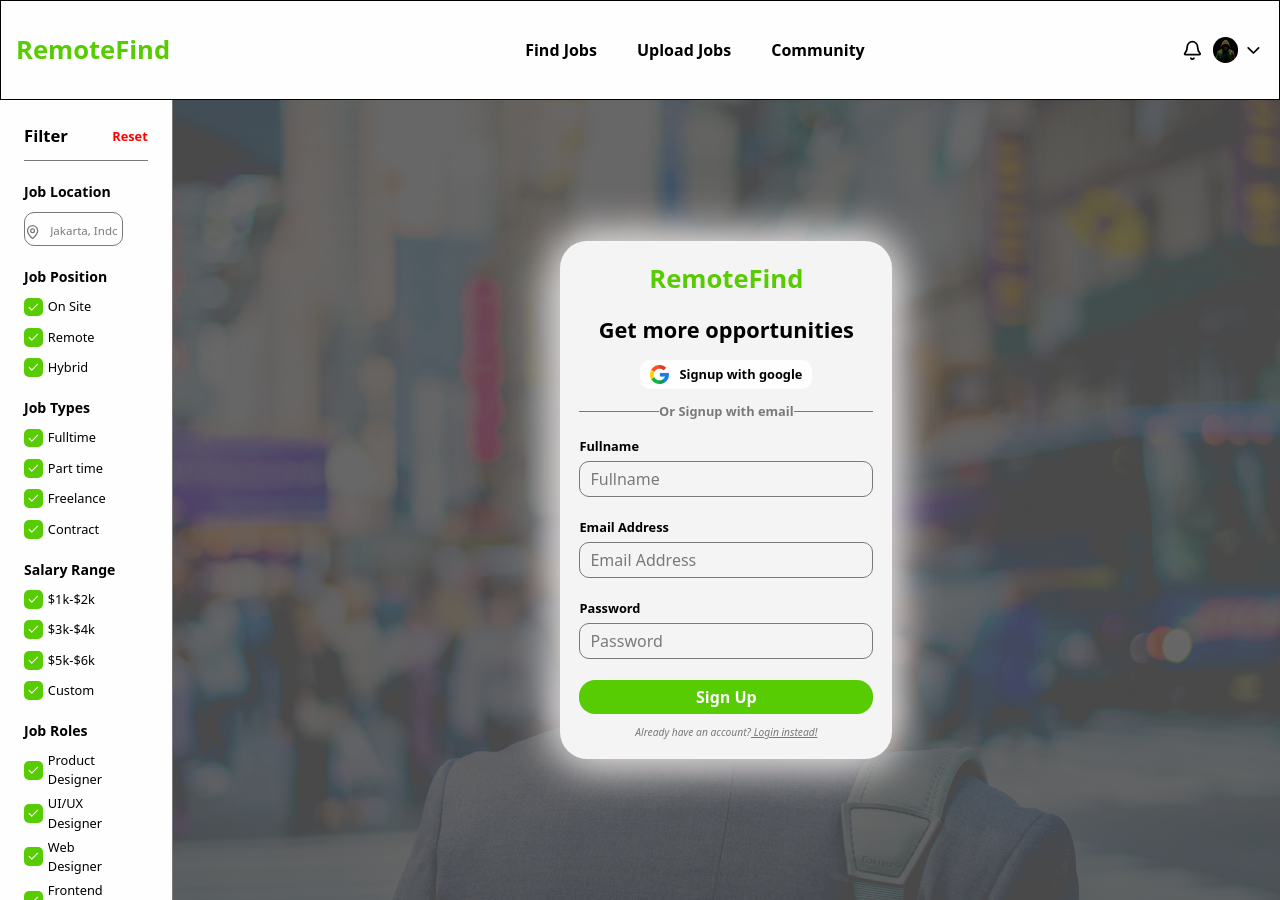
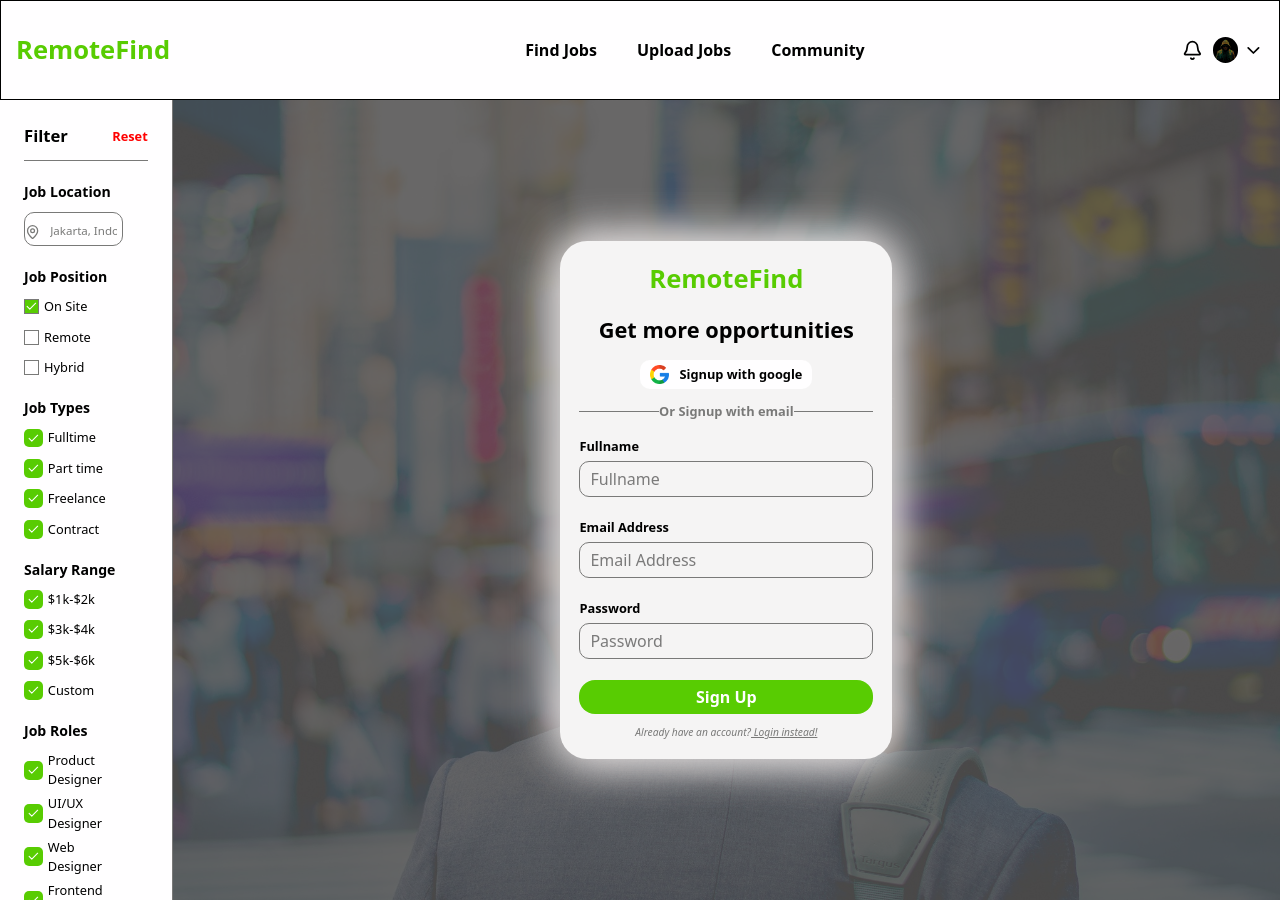
Before and after one commit to raazymuhd1/remote-find, a React (Vite) app: page /auth in a window 1280 px wide. Shown: the top 900 px of the page. Built offline with nearby package versions, Linux system fonts and the light colour scheme.

Commit message:
handle the filter tabs selection

```diff
--- a/src/components/sidebar/index.tsx
+++ b/src/components/sidebar/index.tsx
@@ -21,21 +21,19 @@
     const location = useLocation()
 
     const handleFilterTabs = (filterTabs: FilterTab[], tabId: number, updateFilterTab: (data: FilterTab[]) => void) => {
-        const tabs = [...filterTabs]
+        const tabs: FilterTab[] = [...filterTabs]
 
-
-        const tabsFilter = tabs.map(tab => {
+        tabs.forEach(tab => {
             if(tab.id == tabId) {
                 tab.isActive = true
-                return
-            }
+                console.log("tabId", tabId)
+                 return
+             }
 
-            tab.isActive = false;
-            return tab;
+             tab.isActive = false;
         })
 
-        console.log(`tabsFilter`, tabsFilter)
-        updateFilterTab(tabs)
+         updateFilterTab(tabs)
     }
 
 
@@ -63,10 +61,12 @@
             <div className='w-[80%] flex flex-wrap gap-y-[.7rem] gap-x-[1.5rem]'>
                 { positions.map(location => (
                     <div
-                        onClick={() => handleFilterTabs(positions, location.id, setPositions)}
-                        key={location.id} className='flex items-center gap-[5px]'>
-                        <aside className={`w-max h-max bg-(--light-green) rounded-[5px] p-[3px]`}>
-                            <Check className='w-[clamp(.8rem,1vmax,1rem)] h-[clamp(.8rem,1vmax,1rem)] text-(--white)' />
+                        onClick={() => {
+                            handleFilterTabs(positions, location.id, setPositions)
+                        }}
+                        key={location.id} className='flex items-center gap-[5px] cursor-pointer'>
+                        <aside className={`bg-(--light-green) border-[1px] border-(--border-col) h-[15px] w-[15px] ${location.isActive ? "bg-(--light-green)" : "bg-transparent"}`}>
+                            <Check className={`w-[clamp(.8rem,1vmax,1rem)] h-[clamp(.8rem,1vmax,1rem)] text-(--white) ${location.isActive ? "block" : "hidden"}`} />
                         </aside>
                         <p className='text-[clamp(.8rem,1vmax,1rem)]'> {location.title} </p>
                     </div>
```
